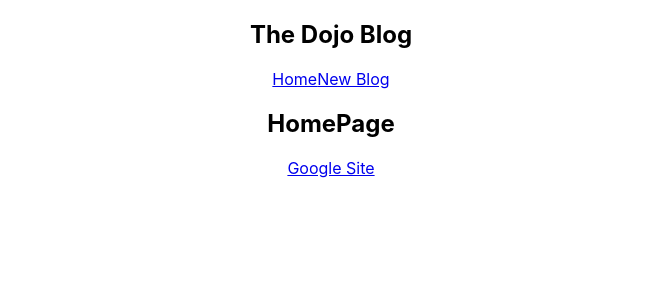
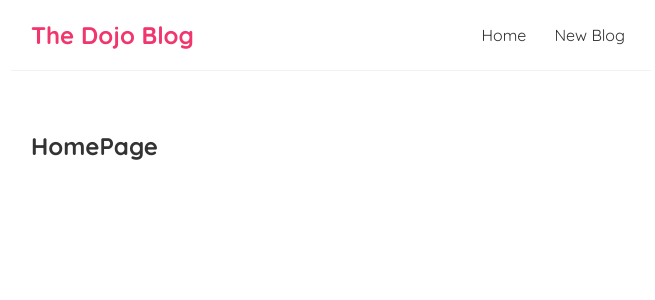
Before and after one commit to NXWBAH/dojo-blog, a React (Create React App) app: page / in a window 1280 px wide. Shown: the top 300 px of the page, without its empty margins (309-964 px from the left). Built offline with nearby package versions, Linux system fonts and the light colour scheme.

Commit message:
Applying generic CSS Styling

```diff
--- a/src/App.css
+++ /dev/null
@@ -1,38 +0,0 @@
-.App {
-  text-align: center;
-}
-
-.App-logo {
-  height: 40vmin;
-  pointer-events: none;
-}
-
-@media (prefers-reduced-motion: no-preference) {
-  .App-logo {
-    animation: App-logo-spin infinite 20s linear;
-  }
-}
-
-.App-header {
-  background-color: #282c34;
-  min-height: 100vh;
-  display: flex;
-  flex-direction: column;
-  align-items: center;
-  justify-content: center;
-  font-size: calc(10px + 2vmin);
-  color: white;
-}
-
-.App-link {
-  color: #61dafb;
-}
-
-@keyframes App-logo-spin {
-  from {
-    transform: rotate(0deg);
-  }
-  to {
-    transform: rotate(360deg);
-  }
-}
--- a/src/App.js
+++ b/src/App.js
@@ -1,16 +1,12 @@
-import './App.css';
 import Navbar from './Navbar';
 import Home from './Home';
 
 function App() {
-	const googleURL = 'http://www.google.com';
-
 	return (
 		<div className='App'>
 			<Navbar />
 			<div className='content'>
 				<Home />
-				<a href={googleURL}>Google Site</a>
 			</div>
 		</div>
 	);
--- a/src/index.css
+++ b/src/index.css
@@ -1,13 +1,47 @@
-body {
-  margin: 0;
-  font-family: -apple-system, BlinkMacSystemFont, 'Segoe UI', 'Roboto', 'Oxygen',
-    'Ubuntu', 'Cantarell', 'Fira Sans', 'Droid Sans', 'Helvetica Neue',
-    sans-serif;
-  -webkit-font-smoothing: antialiased;
-  -moz-osx-font-smoothing: grayscale;
+@import url('https://fonts.googleapis.com/css2?family=Quicksand:wght@300;400;500;600;700&display=swap');
+
+/* Base Styles */
+
+/* Applies to all the elements */
+/* Sets the Margin to 0, applies the imported font-family and the color */
+* {
+	margin: 0;
+	font-family: 'Quicksand';
+	color: #333;
 }
 
-code {
-  font-family: source-code-pro, Menlo, Monaco, Consolas, 'Courier New',
-    monospace;
+/* Vertically centering the Navbar within a Flexbox */
+/* Applying padding and a white border, with 0 margin. */
+.navbar {
+	padding: 20px;
+	display: flex;
+	align-items: center;
+	max-width: 600px;
+	margin: 0 auto;
+	border-bottom: 1px solid #f2f2f2;
 }
+
+.navbar h1 {
+	color: #f1356d;
+}
+
+.navbar .links {
+	margin-left: auto;
+}
+
+.navbar a {
+	margin-left: 16px;
+	text-decoration: none;
+	padding: 6px;
+}
+
+.navbar a:hover {
+	color: #f1356d;
+}
+
+/* This is speakling to the Content ClassName that wraps around the Home Page Component */
+.content {
+	max-width: 600px;
+	margin: 40px auto;
+	padding: 20px;
+}
```
